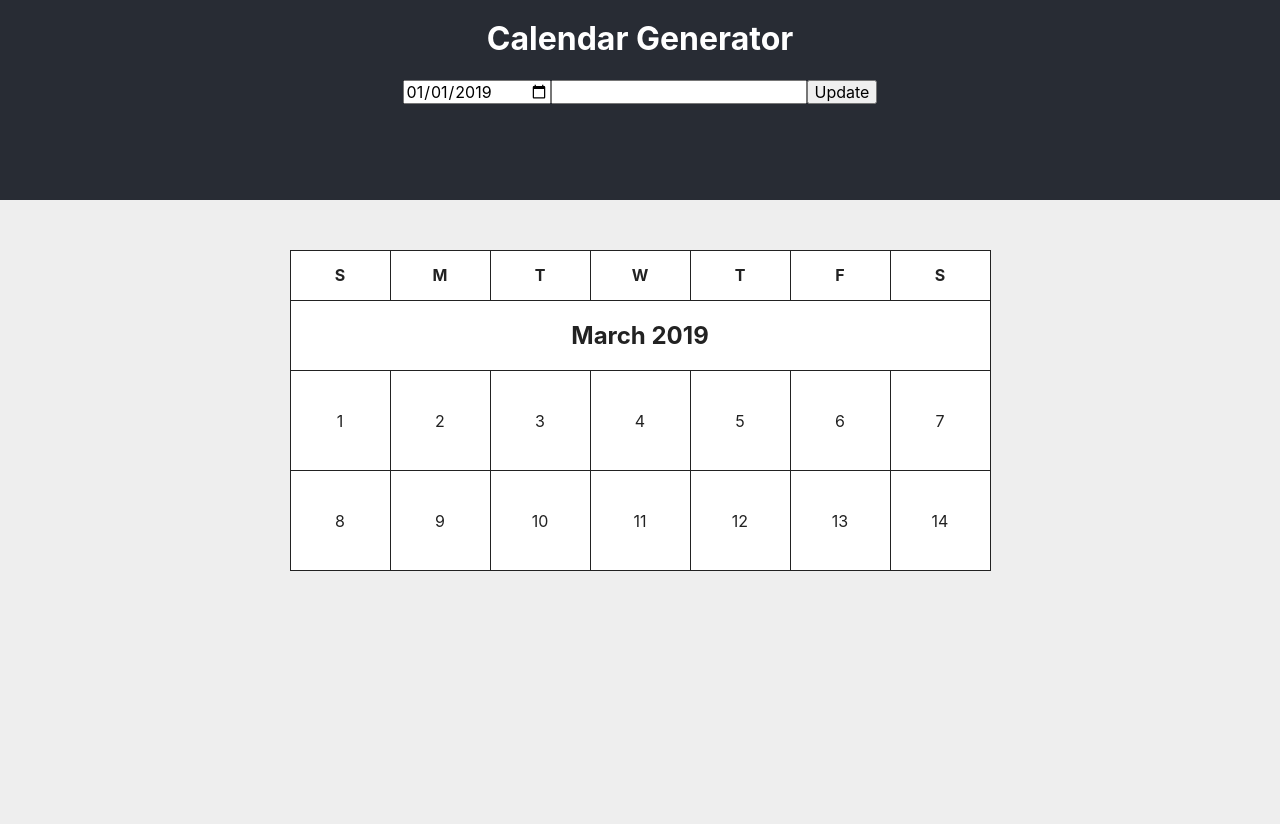
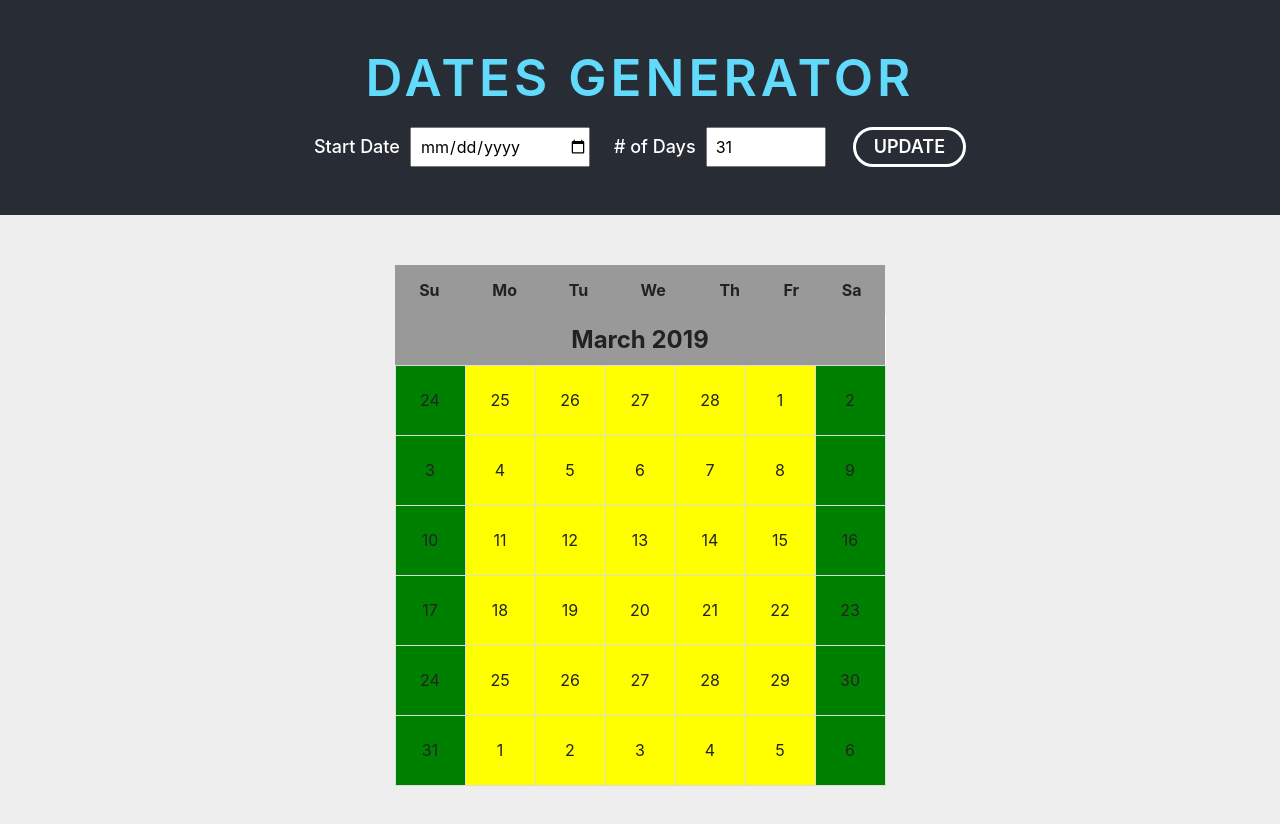
Before and after one commit to davidysoards/calendar-generator, a React (Create React App) app: page / in a window 1280 px wide. Shown: the top 824 px of the page. Before the commit the page ends 800 px from the top, so only its background shows below. Built offline with nearby package versions, Linux system fonts and the light colour scheme.

Commit message:
added main functionality

```diff
--- a/package.json
+++ b/package.json
@@ -3,6 +3,7 @@
   "version": "0.1.0",
   "private": true,
   "dependencies": {
+    "date-fns": "^1.30.1",
     "node-sass": "^4.11.0",
     "normalize.css": "^8.0.1",
     "react": "^16.8.3",
--- a/src/App.js
+++ b/src/App.js
@@ -1,67 +1,70 @@
 import React, { Component } from 'react';
-// import logo from './logo.svg';
 import './App.scss';
+import dateFns from 'date-fns';
+
+import Main from './js/Main';
 
 class App extends Component {
+  state = {
+    startDate: dateFns.startOfMonth(new Date()),
+    numberOfDays: dateFns.getDaysInMonth(new Date()),
+  };
+
+  handleUpdate = () => {
+    this.setState({
+      startDate: new Date(document.getElementById('start').value),
+      numberOfDays: document.getElementById('days').value,
+    });
+  };
+
   render() {
+    const { startDate, numberOfDays } = this.state;
+    console.log('start date = ' + startDate);
+    const endDate = dateFns.addDays(startDate, numberOfDays - 1);
+    console.log('end date = ' + endDate);
+    const totalMonths = dateFns.differenceInCalendarMonths(endDate, startDate);
+    console.log('0 indexed # of months = ' + totalMonths);
     return (
       <div className="app-container">
         <header>
-          <div class="app-identity">
-            <h1>Calendar Generator</h1>
+          <div className="header-container">
+            <div className="app-identity">
+              <h1>Dates Generator</h1>
             </div>
-          <div class="app-inputs">
+            <form>
+              <div className="app-inputs">
+                <label>Start Date</label>
                 <input
                   type="date"
                   name="start date"
-              value="2019-01-01"
                   id="start"
+                  defaultValue={dateFns.startOfMonth(new Date())}
                 />
-            <input type="input" name="days" id="days" />
-            <input type="button" value="Update" id="update" />
+                <label># of Days</label>
+                <input
+                  type="number"
+                  name="days"
+                  id="days"
+                  defaultValue={dateFns.getDaysInMonth(new Date())}
+                />
+                <input
+                  type="button"
+                  id="update"
+                  value="Update"
+                  onClick={() => {
+                    this.handleUpdate();
+                  }}
+                />
+              </div>
+            </form>
           </div>
         </header>
         <main>
-          <table>
-            <thead>
-              <tr>
-                <th>S</th>
-                <th>M</th>
-                <th>T</th>
-                <th>W</th>
-                <th>T</th>
-                <th>F</th>
-                <th>S</th>
-              </tr>
-            </thead>
-            <thead>
-              <tr>
-                <th colspan="7">
-                  <h2>March 2019</h2>
-                </th>
-              </tr>
-            </thead>
-            <tbody>
-              <tr>
-                <td>1</td>
-                <td>2</td>
-                <td>3</td>
-                <td>4</td>
-                <td>5</td>
-                <td>6</td>
-                <td>7</td>
-              </tr>
-              <tr>
-                <td>8</td>
-                <td>9</td>
-                <td>10</td>
-                <td>11</td>
-                <td>12</td>
-                <td>13</td>
-                <td>14</td>
-              </tr>
-            </tbody>
-          </table>
+          <Main
+            startDate={startDate}
+            endDate={endDate}
+            totalMonths={totalMonths}
+          />
         </main>
       </div>
     );
--- a/src/App.scss
+++ b/src/App.scss
@@ -1,2 +1,3 @@
+@import 'scss/variables';
 @import 'scss/resets';
 @import 'scss/main';
--- /dev/null
+++ b/src/js/Calendar.js
@@ -0,0 +1,45 @@
+import React from 'react';
+import PropTypes from 'prop-types';
+import dateFns from 'date-fns';
+
+const Calendar = ({ startDate, endDate, currentMonth }) => {
+  const prevSunday = dateFns.startOfWeek(startDate);
+  const endOfMonth = dateFns.endOfMonth(startDate);
+  const monthYear = dateFns.format(currentMonth, 'MMMM YYYY');
+  const dateFormat = 'D';
+  const weeks = [];
+
+  let currentDate = prevSunday;
+  let days = [];
+
+  while (currentDate <= endOfMonth && currentDate <= endDate) {
+    for (let i = 0; i < 7; i++) {
+      days.push(
+        <td key={currentDate}>{dateFns.format(currentDate, dateFormat)}</td>
+      );
+      currentDate = dateFns.addDays(currentDate, 1);
+    }
+    weeks.push(<tr key={currentDate}>{days}</tr>);
+    days = [];
+  }
+  return (
+    <table>
+      <thead>
+        <tr>
+          <th colSpan="7">
+            <h2>{monthYear}</h2>
+          </th>
+        </tr>
+      </thead>
+      <tbody>{weeks}</tbody>
+    </table>
+  );
+};
+
+Calendar.propTypes = {
+  startDate: PropTypes.instanceOf(Date),
+  endDate: PropTypes.instanceOf(Date).isRequired,
+  currentMonth: PropTypes.instanceOf(Date).isRequired,
+};
+
+export default Calendar;
--- /dev/null
+++ b/src/js/DaysOfWeek.js
@@ -0,0 +1,30 @@
+import React from 'react';
+import PropTypes from 'prop-types';
+import dateFns from 'date-fns';
+
+const DaysOfWeek = props => {
+  const dateFormat = 'dd';
+  const prevSunday = dateFns.startOfWeek(new Date());
+  const days = [];
+
+  for (let i = 0; i < 7; i++) {
+    days.push(
+      <th key={i}>
+        {dateFns.format(dateFns.addDays(prevSunday, i), dateFormat)}
+      </th>
+    );
+  }
+  return (
+    <table className="days-of-week-header">
+      <thead>
+        <tr>{days}</tr>
+      </thead>
+    </table>
+  );
+};
+
+DaysOfWeek.propTypes = {
+  startDate: PropTypes.string,
+};
+
+export default DaysOfWeek;
--- /dev/null
+++ b/src/js/Main.js
@@ -0,0 +1,35 @@
+import React from 'react';
+import PropTypes from 'prop-types';
+import dateFns from 'date-fns';
+import Calendar from './Calendar';
+import DaysOfWeek from './DaysOfWeek';
+
+const Main = ({ startDate, endDate, totalMonths }) => {
+  let months = [];
+  for (let i = 0; i <= totalMonths; i++) {
+    let currentMonth = dateFns.addMonths(startDate, i);
+    months.push(
+      <Calendar
+        startDate={i === 0 ? startDate : dateFns.startOfMonth(currentMonth)}
+        endDate={endDate}
+        currentMonth={currentMonth}
+        key={currentMonth}
+      />
+    );
+  }
+
+  return (
+    <div className="main-container">
+      <DaysOfWeek />
+      {months}
+    </div>
+  );
+};
+
+Main.propTypes = {
+  startDate: PropTypes.instanceOf(Date),
+  endDate: PropTypes.instanceOf(Date).isRequired,
+  totalMonths: PropTypes.number.isRequired,
+};
+
+export default Main;
--- a/src/scss/_main.scss
+++ b/src/scss/_main.scss
@@ -1,26 +1,78 @@
 body {
   background: #eeeeee;
 }
+
+h1 {
+  margin: 0 0 2rem 0;
+  font-size: 3.2em;
+  text-transform: uppercase;
+  letter-spacing: 4px;
+  color: $react-blue;
+  font-weight: 600;
+}
+
 .app-container {
   display: flex;
   flex-direction: column;
 }
 header {
+  background: $blue-gray;
+}
+.header-container {
   display: flex;
   flex-direction: column;
   align-items: center;
-  height: 200px;
-  background: #282c34;
+  // padding-bottom: 3em;
+  margin: 3em 1em;
   color: white;
 }
-main {
-  margin: 50px auto;
+
+.app-inputs {
+  label {
+    padding-right: 1rem;
+    font-size: 1.8rem;
+    font-weight: 500;
+  }
+  input {
+    height: 40px;
+    &[type='button'] {
+      font-size: 1.8rem;
+      margin-left: 1.5em;
+      padding-left: 1em;
+      padding-right: 1em;
+      font-weight: 600;
+      text-transform: uppercase;
+      border-radius: 50px;
+      border: solid white 3px;
+      color: white;
+      background: $blue-gray;
+      transition: 300ms;
+      &:hover {
+        color: $blue-gray;
+        background: white;
+      }
+    }
+    &#start {
+      width: 180px;
+      padding-left: 0.5em;
+      margin-right: 1.5em;
+    }
+    &#days {
+      width: 120px;
+      padding-left: 0.5em;
+    }
+  }
 }
 
-table,
-th,
-td {
-  border: 1px solid $black;
+.main-container {
+  display: flex;
+  margin: 5rem 1rem;
+  flex-direction: column;
+  align-items: center;
+}
+
+.days-of-week-header {
+  width: $td-size * 7;
 }
 
 table {
@@ -29,10 +81,19 @@ table {
 
 th {
   height: 50px;
+  background: #999999;
+  border: #999999;
 }
 
 td {
   text-align: center;
-  height: 100px;
-  width: 100px;
+  height: $td-size;
+  width: $td-size;
+  border: 1px solid #dddddd;
+  background-color: yellow;
 }
+
+tr td:first-child,
+tr td:nth-child(7) {
+  background: green;
+}
--- a/src/scss/_resets.scss
+++ b/src/scss/_resets.scss
@@ -1,5 +1,3 @@
-$black: #222222;
-
 html {
   box-sizing: border-box;
   font-size: 10px;
@@ -23,15 +21,19 @@ body {
   -moz-osx-font-smoothing: grayscale;
 }
 
-//prettier-ignore
-h1, h2, h3, h4, h5, h6 {
-  // margin: 0 0 5px 0;
+h1,
+h2,
+h3,
+h4,
+h5,
+h6 {
+  margin: 0;
 }
 
 ol,
 ul {
   list-style: none;
-  // margin: 0;z
+  margin: 0;
   padding: 0;
 }
 
--- /dev/null
+++ b/src/scss/_variables.scss
@@ -0,0 +1,11 @@
+// =========================================================
+// =COLORS
+// =========================================================
+$black: #222222;
+$blue-gray: #282c34;
+$react-blue: #61dafb;
+
+// =========================================================
+// =NUMBERS
+// =========================================================
+$td-size: 70px;
```
Also changed, not shown: src/js/Header.js (added, +28 -0 lines), 1 other file (tests, documents, lock files or other folders). Lines whose indentation alone changed are shown as unchanged.
